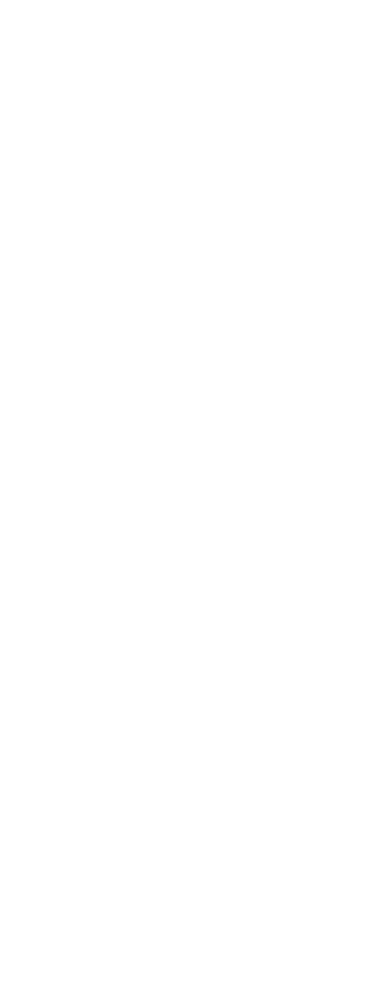
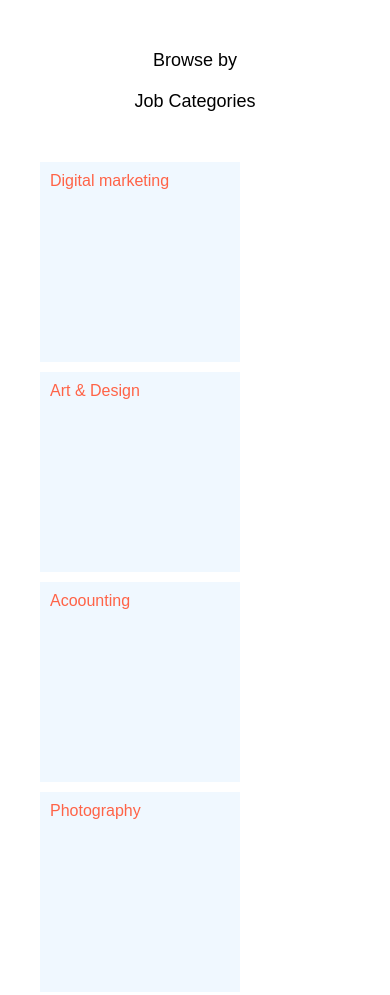
Before and after one commit to techupth/css-responsive-web-design-fe1-earth-pimmy-win, a website: page ex-1/index.html in a window 390 px wide. Shown: the top 995 px of the page. Before the commit the page ends 844 px from the top, so only its background shows below. Drawn offline with Linux system fonts and the light colour scheme.

Commit message:
feat: CSS responsive web design ex.1 task

```diff
--- a/ex-1/index.html
+++ b/ex-1/index.html
@@ -11,6 +11,29 @@
 
 <body>
   <!-- Start coding here -->
+  <header>
+    <nav>
+      <div class= "Browse">Browse by</div>
+      <div class= "Job">Job Categories</div>
+    </nav>
+  </header>
+
+  <main>
+    <nav class="nav-list">
+      <div class="box" id="Digital">Digital marketing</div>
+      <div class="box" id="Art">Art & Design</div>
+      <div class="box" id="Acoounting">Acoounting</div>
+      <div class="box" id="Photography">Photography</div>
+    </nav>
+
+    <nav class="nav-list">
+      <div class="box" id="Copy">Copy Whiting</div>
+      <div class="box" id="Music">Music</div>
+      <div class="box" id="Human">Human Resouces</div>
+      <div class="box" id="Explore">Explore  30 More</div>
+    </nav>
+  </main>
+
 </body>
 
 </html>
--- a/ex-1/style.css
+++ b/ex-1/style.css
@@ -1 +1,54 @@
 /* Start coding here */
+* {
+    margin: 0;
+    padding: 10px;
+    box-sizing: border-box;
+}
+
+body {
+    font-family: Arial, sans-serif;
+}
+
+header {
+    display: flex;
+    flex-direction: column;
+    text-align: center;
+    font-size: large;
+}
+
+.nav-list  {
+    display: flex;
+    flex-direction: row;
+    justify-content: center;
+    gap: 10px;
+}
+
+.box {
+    width: 200px;
+    height: 200px;
+    background-color: aliceblue;
+    color: tomato;
+}
+
+#Explore {
+    background-color: orangered;
+    color: black;
+}
+
+@media only screen and (max-width: 600px){
+    .nav-list  {
+        display: flex;
+        flex-direction: column;
+        justify-items: center;
+        gap: 10px;
+    }
+}
+
+@media only screen and (min-width: 992px){
+    .nav-list  {
+        display: flex;
+        flex-direction: row;
+        justify-items: center;
+        gap: 10px;
+    }
+}
```
